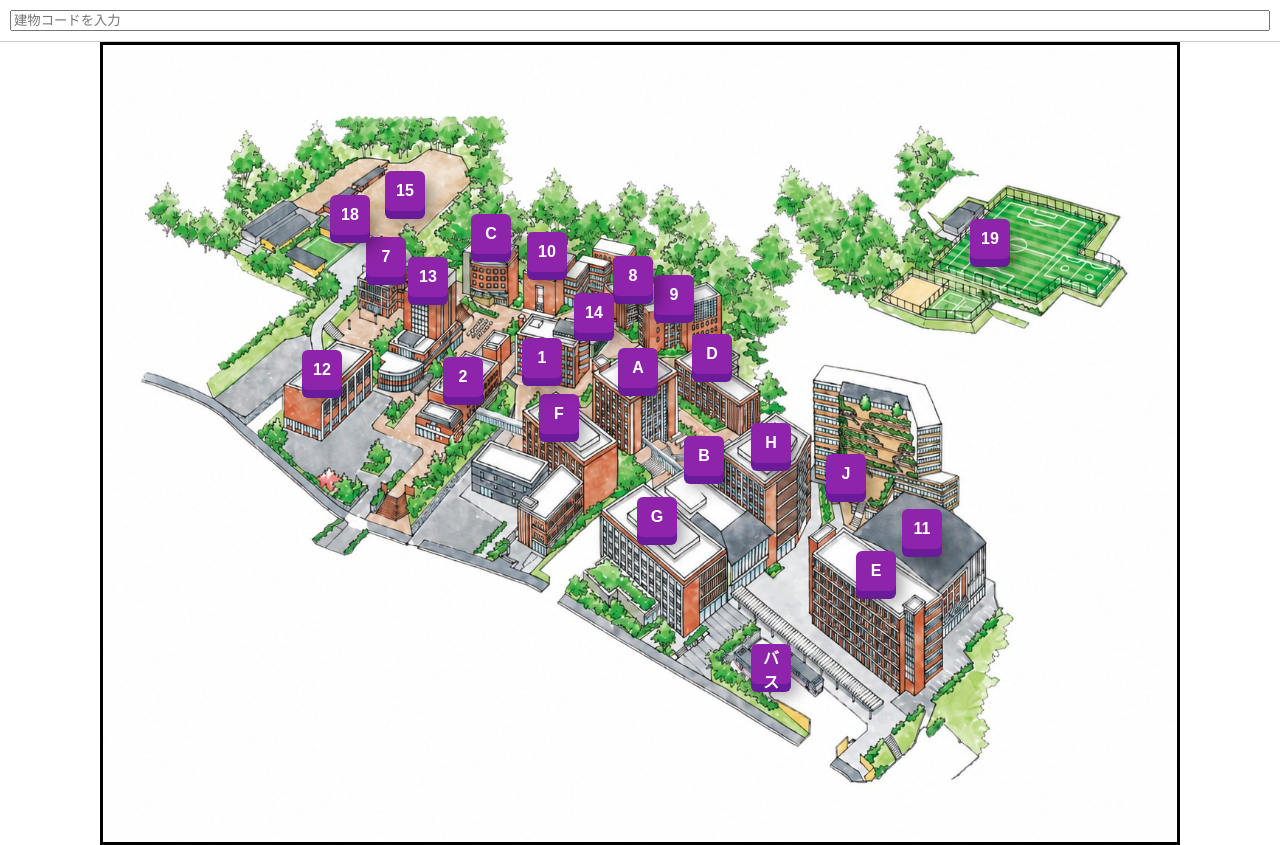
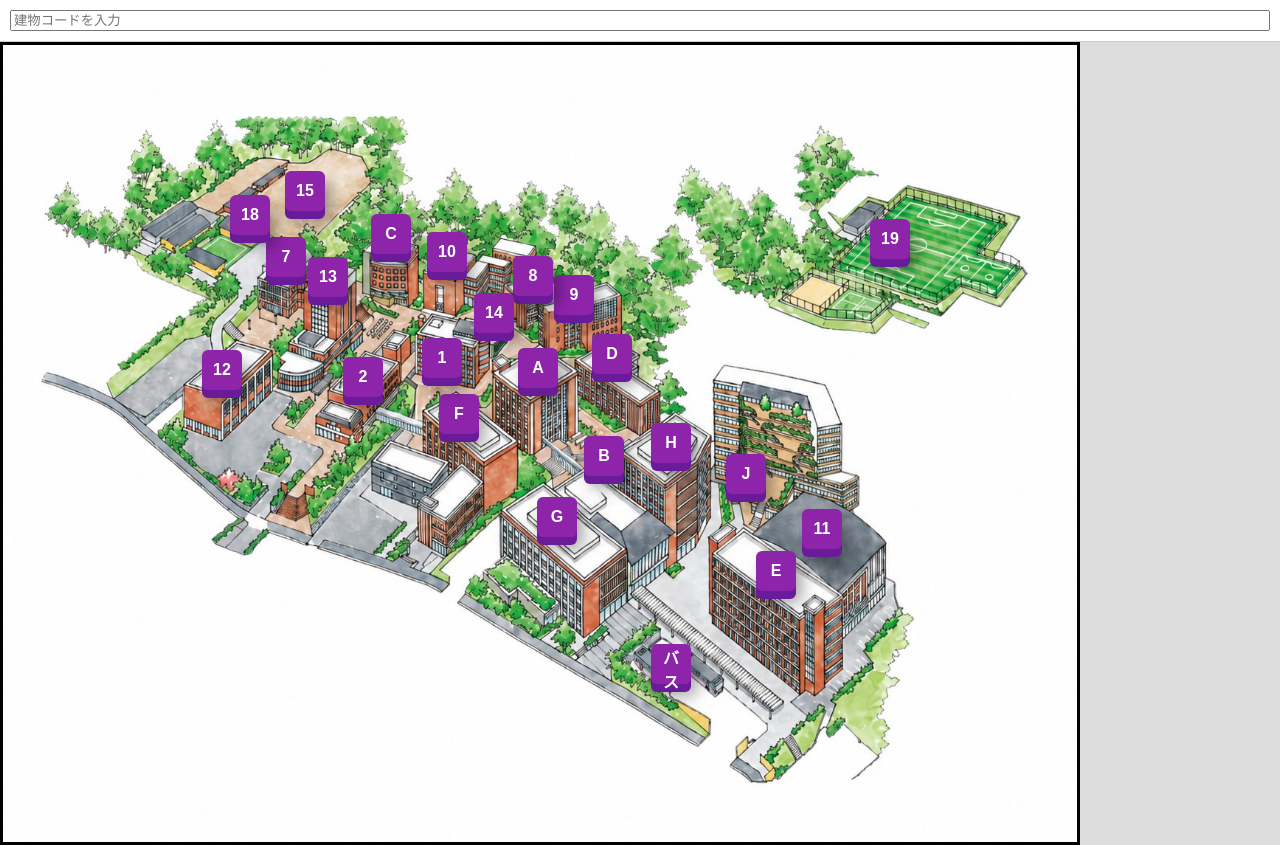
Before and after one commit to yuuto666-a11y/-, a Flask app: page / in a window 1280 px wide. Run offline with Flask 3, Linux system fonts and the light colour scheme.

Commit message:
Update style.css

```diff
--- a/practice/static/style.css
+++ b/practice/static/style.css
@@ -2,25 +2,35 @@ html,
 body{
     margin:0;
     padding:0;
-    background:white;
+    width:100%;
+    background:#ddd;
     font-family:sans-serif;
+    overflow-x:hidden;
 }
 
 .toolbar{
-    width:1080px;
+    width:min(1080px, 100%);
     box-sizing:border-box;
+    margin:0 auto;
     padding:10px;
     background:white;
     position:sticky;
     top:0;
     z-index:1000;
-    margin:0 auto;
+}
+
+.map-wrapper{
+    width:100%;
+    display:flex;
+    justify-content:center;
+    overflow:hidden;
 }
 
 .map-container{
     position:relative;
     width:1080px;
-    margin:0 auto;
+    flex:0 0 1080px;
+    transform-origin:top center;
 }
 
 .map-image{
@@ -30,8 +40,6 @@ body{
     border:3px solid black;
     box-sizing:border-box;
 }
-
-
 .building{
     position:absolute;
     transform:translate(-50%,-50%);
```
